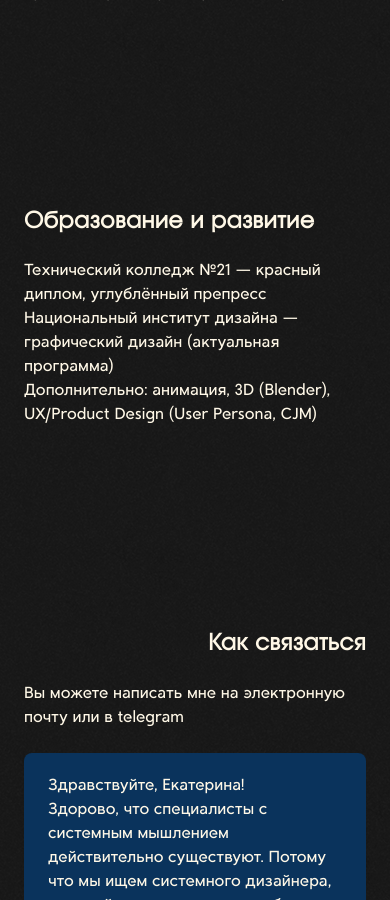
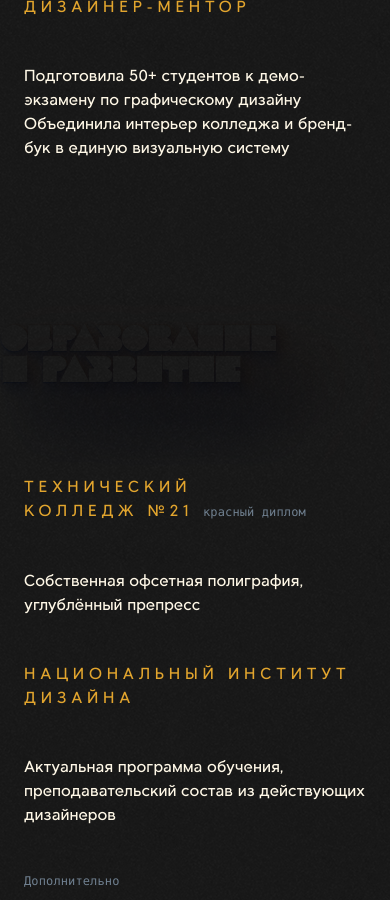
Before and after one commit to katisobol/sobolstudio, a Jekyll site: the page built from portfolio/index.html, in a window 390 px wide and 900 px high, scrolled down 4749 px. Built offline with Jekyll 4.4.1, drawn with Linux system fonts in a browser that asks for light colours; comment, search, counter and statistics services are not loaded; some of the changed text lies outside the part shown.

Commit message:
education layout added

```diff
--- a/assets/css/layout.css
+++ b/assets/css/layout.css
@@ -26,12 +26,12 @@
 }
 @media (max-width: 768px) {
     :root {
-        --sectiongap: 10vh;
+        --sectiongap: 15vh;
     }
     /* Новомодные единицы */
     @supports (height: 1svh) {
         :root {
-            --sectiongap: 10svh;
+            --sectiongap: 15svh;
         }
     }
 }
@@ -59,7 +59,7 @@
 }
 @media (max-width: 1200px) {
     :root {
-        --columngap: 1rem;
+        --columngap: calc(1rem + 1.5vw);
     }
 }
 
@@ -103,19 +103,7 @@ dl,
     grid-template-columns: var(--grid);
     grid-auto-flow: row;
     column-gap: var(--columngap);
-    row-gap: 1.5rem;
-}
-
-@media (max-width: 1024px) {
-    section,
-    footer,
-    article,
-    body > :is(aside),
-    main,
-    .layout,
-    .portfolio {
-        column-gap: 1.5rem;
-    }
+    row-gap: calc(var(--sectiongap) / 3);
 }
 
  :is(section,
--- a/assets/css/page/cv.css
+++ b/assets/css/page/cv.css
@@ -9,10 +9,6 @@ header nav ul::after {
 
 
 
-
-.summary {
-    row-gap: calc(var(--sectiongap) / 1.5);
-}
 
 @media (max-width: 768px) {
     .summary {
@@ -35,16 +31,40 @@ header nav ul::after {
 }
 
 .summary__heading {
-    grid-column: span 1;
-    grid-column-start: 3;
-
     margin: 0;
 
     color: var(--Golden);
 }
+@media (max-width: 768px) {
+    .summary__heading {
+        display: flex;
+        justify-content: space-between;
+        align-items: end;
+    }
+}
+
+
+.summary__name,
+.summary__position {
+    grid-column: span 1;
+    grid-column-start: 3;
+}
 
 .summary__position {
     grid-row: 3;
+}
+
+@media (max-width: 768px) {
+    .summary__position {
+        font-family: Santello, Raleway;
+        font-size: 0.75rem;
+        line-height: 1.25rem;
+        letter-spacing: unset;
+        text-transform: unset;
+        color: slategray;
+
+        text-align: right;
+    }
 }
 
 .summary__colorbar {
@@ -112,7 +132,7 @@ header nav ul::after {
 
 
 .portfolio + .skills {
-    margin-top: calc(var(--sectiongap) * 1.5);
+    margin-top: 0;
 }
 @media (max-width: 1079px) {
     .skills .portfolio {
@@ -121,20 +141,20 @@ header nav ul::after {
     }
 }
 
-.skills h2 {
+.skills__heading {
     position: absolute;
     left: calc(0px - var(--padding));
-    top: calc(-0.75em - var(--sectiongap));
+    top: -0.75em;
     font-size: 10rem;
 }
 
-.skills ul {
+.skills__list {
     grid-template-columns: repeat(5, auto);
     padding-left: 0;
     padding-bottom: 0;
 }
 
-.skills ul li {
+.skills__item {
     list-style: none;
     border: solid 1rem var(--cardborder);
     padding: 1.5rem 1rem 2rem 1.5rem;
@@ -145,7 +165,7 @@ header nav ul::after {
     box-shadow: var(--textShadow);
 }
 @media (max-width: 768px) {
-    .skills ul li {
+    .skills__item {
         width: 100%;
     }
 }
@@ -154,7 +174,7 @@ header nav ul::after {
     color: var(--cardborder);
 }
 
-.skills ul li * + :is(p, h4) {
+.skills__item * + :is(p, h4) {
     margin-top: 0.25em;
 }
 
@@ -261,29 +281,54 @@ header nav ul::after {
 
 
 
-.experience {
-    row-gap: calc(var(--sectiongap) / 1.5);
+/* десктоп-лейаут */
+@media (min-width: 768) {
+    .experience__item-title,
+    .experience__date {
+        grid-column: 4 / 5;
+    }
+    .experience__list {
+        display: flex;
+    }
+    .experience__list-item {
+        padding: calc(1.5rem + 1.5vw);
+    }
 }
 
 .experience__item-title {
-    position: relative;
-    grid-column: 1 / 4;
     color: var(--Golden);
     align-content: end;
 }
 .experience__item-note {
     display: block;
-    top: 0;
     color: slategray;
 }
 
 .experience__date {
-    grid-column: span 1;
-    bottom: 0;
+    order: -1;
+    color: slategray;
 }
 
-.experience__list {
-    grid-column: 4 / -1;
+
+.education__card:nth-child(2n + 1) .education__card-title {
+    align-content: end;
+}
+
+.education__card-title {
+        grid-column: 1 / 4;
+}
+
+.education__card-description {
+        grid-column: 4 / -1;
+}
+
+.education__card-title {
+    color: var(--Golden);
+}
+
+.education__card-note {
+    text-transform: none;
+    color: slategray;
 }
 
 
--- a/assets/css/portfolio.css
+++ b/assets/css/portfolio.css
@@ -5,7 +5,6 @@
     display: grid;
     grid-template-columns: repeat(5, calc((100% - (var(--columngap) * 4)) / 5));
     grid-auto-flow: dense;
-    margin-bottom: calc(var(--sectiongap) * 1.5);
 }
 
 .portfolio .portfolio-card {
--- a/assets/css/themes.css
+++ b/assets/css/themes.css
@@ -75,6 +75,7 @@ mark {
     letter-spacing: unset;
     font-size: calc(3rem + 5vw);
     line-height: 0.45;
+    z-index: -1;
 }
 
 @supports (mix-blend-mode: hard-light) {
--- a/assets/css/typo.css
+++ b/assets/css/typo.css
@@ -104,7 +104,8 @@ h1, .h1 {
 
 /*h2,  .h2 и его друзья */
 
-* + :is(h2, .h2) {
+.typo + :is(h2, .h2),
+:is(h2, .h2).typo {
     margin-top: 1em;
 }
 .typo :is(h1, .h1) + :is(h2, .h2) {
--- a/portfolio/index.html
+++ b/portfolio/index.html
@@ -11,8 +11,10 @@ description: Екатерина Соболь, опытный графическ
         <section class="summary">
           <img class="summary__gif" src="../assets/img/page/home/running-lines.gif" />
 
-          <h1 class="summary__name summary__heading uppercase">Екатерина Соболь</h1>
-          <h2 class="summary__position summary__heading uppercase">системный бренд‑дизайнер</h2>
+          <div class="summary__heading contents">
+          <h1 class="summary__name uppercase">Екатерина Соболь</h1>
+          <h2 class="summary__position uppercase">системный бренд‑дизайнер</h2>
+          </div>
 
           <ul class="contents">
             <li class="summary__point">
@@ -61,10 +63,10 @@ description: Екатерина Соболь, опытный графическ
 
 
   <section class="skills">
-    <h2 class="shadowhuge">Навыки</h2>
+    <h2 class="skills__heading shadowhuge">Навыки</h2>
 
-    <ul class="portfolio">
-      <li class="ps add-guides">
+    <ul class="skills__list portfolio">
+      <li class="skills__item ps">
         <h3 class="skills__software">Adobe Photoshop</h3>
         <h4>Растровая графика</h4>
         <p>Ретушь фото</p>
@@ -72,26 +74,26 @@ description: Екатерина Соболь, опытный графическ
         <h4>Пакетная обработка</h4>
         <p>Обработка десятков и сотен изображений в&nbsp;один&nbsp;клик</p>
       </li>
-      <li class="ai">
+      <li class="skills__item ai">
         <h3 class="skills__software">Adobe Illustrator</h3>
         <h4>Векторная графика</h4>
         <p>Всё что связано с Безье: логотипы, иконки, шрифты</p>
-        <a class="btn" target="_blank" href="https://www.behance.net/gallery/169548731/Logofolio-2023">Логотипы</a>
+        <a class="skills__tag btn" target="_blank" href="https://www.behance.net/gallery/169548731/Logofolio-2023">Логотипы</a>
         <h4>Мелкая полиграфия</h4>
         <p>Визитки, листовки, открытки</p>
-        <a class="btn" href="https://katisobol.github.io/sobolstudio/portfolio/merch/">Мерч</a>
+        <a class="skills__tag btn" href="https://katisobol.github.io/sobolstudio/portfolio/merch/">Мерч</a>
       </li>
-      <li class="id">
+      <li class="skills__item id">
         <h3 class="skills__software">Adobe InDesign</h3>
-        <a class="btn" href="https://katisobol.github.io/sobolstudio/portfolio/patent-landscape/">Многостраничные издания</a>
+        <a class="skills__tag btn" href="https://katisobol.github.io/sobolstudio/portfolio/patent-landscape/">Многостраничные издания</a>
       </li>
-      <li class="figma">
+      <li class="skills__item figma">
         <h3 class="skills__software">Figma</h3>
         <p>Прототипирование</p>
         <p>Оформление соцсетей</p>
       </li>
 
-      <li class="css">
+      <li class="skills__item css">
         <details>
           <summary><h3 class="skills__software">Phoenix Code Studio / Webflow</h3></summary>
           <h4>Фронтэнд</h4>
@@ -100,7 +102,7 @@ description: Екатерина Соболь, опытный графическ
         </details>
       </li>
 
-      <li class="llm">
+      <li class="skills__item llm">
         <details>
           <summary><h3 class="skills__software">ChatGPT / Grok / MistralAI</h3></summary>
           <p>Генерация контента,</p>
@@ -108,7 +110,7 @@ description: Екатерина Соболь, опытный графическ
         </details>
       </li>
 
-      <li class="ae">
+      <li class="skills__item ae">
         <details>
           <summary><h3 class="skills__software">Adobe After Effects</h3></summary>
           <p>Видеомонтаж</p>
@@ -116,7 +118,7 @@ description: Екатерина Соболь, опытный графическ
         </details>
       </li>
 
-      <li class="ch">
+      <li class="skills__item ch">
         <details>
           <summary><h3>Moho Pro</h3></summary>
           <h4>Векторная 2D-анимация, риггинг персонажей</h4>
@@ -135,42 +137,59 @@ description: Екатерина Соболь, опытный графическ
 
             <article class="experience__item">
                 <h3 class="experience__item-title uppercase">Проектная деятельность</h3>
-                <small class="experience__date side-text">c 2021</small>
+                <small class="experience__date">c 2021</small>
                 <ul class="experience__list experience__projects">
-                    <li class="experience__list-title">Сервис продажи автомобильных запчастей, полный брендинг: логотип, презентации, мерч</li>
-                    <li class="experience__list-title">Дизайн упаковки для подсластителей: серия упаковки выделяется на&nbsp;полке</li>
-                    <li class="experience__list-title">Презентация жилого комплекса: презентация и&nbsp;моушен-дизайн</li>
-                    <li class="experience__list-title">Коллекция инфографики-памятки для Covid-19</li>
+                    <li class="experience__list-item">Сервис продажи автомобильных запчастей, полный брендинг: логотип, презентации, мерч</li>
+                    <li class="experience__list-item">Дизайн упаковки для подсластителей: серия упаковки выделяется на&nbsp;полке</li>
+                    <li class="experience__list-item">Презентация жилого комплекса: презентация и&nbsp;моушен-дизайн</li>
+                    <li class="experience__list-item">Коллекция инфографики-памятки для Covid-19</li>
                 </ul>
             </article>
 
             <article class="experience__item">
                 <h3 class="experience__item-title uppercase"><small class="experience__item-note">ФИПС</small> Дизайнер многостраничной полиграфии</h3>
-                <small class="experience__date side-text">2020–2021</small>
+                <small class="experience__date">2020–2021</small>
                 <ul class="experience__list">
-                    <li class="experience__list-title">Вёрстка и препресс аналитических отчётов для&nbsp;Роснефти</li>
-                    <li class="experience__list-title">Создание флэт-иллюстраций для буклетов со&nbsp;сложной юридической&nbsp;информацией</li>
+                    <li class="experience__list-item">Вёрстка и препресс аналитических отчётов для&nbsp;Роснефти</li>
+                    <li class="experience__list-item">Создание флэт-иллюстраций для буклетов со&nbsp;сложной юридической&nbsp;информацией</li>
                 </ul>
             </article>
 
             <article class="experience__item">
                 <h3 class="experience__item-title uppercase"><small class="experience__item-note">TKNº21</small> Дизайнер-ментор</h3>
-                <small class="experience__date side-text">2018–2020</small>
+                <small class="experience__date">2018–2020</small>
                 <ul class="experience__list">
-                    <li class="experience__list-title">Подготовила 50+ студентов к&nbsp;демо-экзамену по&nbsp;графическому&nbsp;дизайну</li>
-                    <li class="experience__list-title">Объединила интерьер колледжа и&nbsp;бренд-бук в&nbsp;единую визуальную&nbsp;систему</li>
+                    <li class="experience__list-item">Подготовила 50+ студентов к&nbsp;демо-экзамену по&nbsp;графическому&nbsp;дизайну</li>
+                    <li class="experience__list-item">Объединила интерьер колледжа и&nbsp;бренд-бук в&nbsp;единую визуальную&nbsp;систему</li>
                 </ul>
             </article>
         </section>
 
         <!-- Образование и доп. навыки -->
-        <section aria-labelledby="education-heading">
-            <h2 id="education-heading">Образование и развитие</h2>
-            <ul>
-                <li>Технический колледж №21 — красный диплом, углублённый препресс</li>
-                <li>Национальный институт дизайна — графический дизайн (актуальная программа)</li>
-                <li>Дополнительно: анимация, 3D (Blender), UX/Product Design (User Persona, CJM)</li>
-            </ul>
+        <section class="education add-guides">
+          <h2 class="education-heading shadowhuge">Образование и развитие</h2>
+          <ul class="contents">
+            <li class="education__card contents">
+              <article class="contents">
+                <h3 class="education__card-title uppercase">Технический колледж&nbsp;№21 <small class="education__card-note">красный диплом</small></h3>
+                <p class="education__card-description">Собственная офсетная полиграфия, углублённый препресс</p>
+              </article>
+            </li>
+            <li class="education__card contents">
+              <article class="contents">
+                <h3 class="education__card-title uppercase">Национальный институт дизайна</h3>
+                <p class="education__card-description">
+                  Актуальная программа обучения, преподавательский состав из действующих дизайнеров
+                </p>
+              </article>
+            </li>
+            <li class="education__card contents">
+              <article class="contents">
+                <h3 class="education__card-note education__card-title small">Дополнительно</h3>
+                <p class="education__card-description">Aнимация, 3D (Blender), UX/Product Design (User Persona, CJM)</p>
+              </article>
+            </li>
+          </ul>
         </section>
 
 
```
